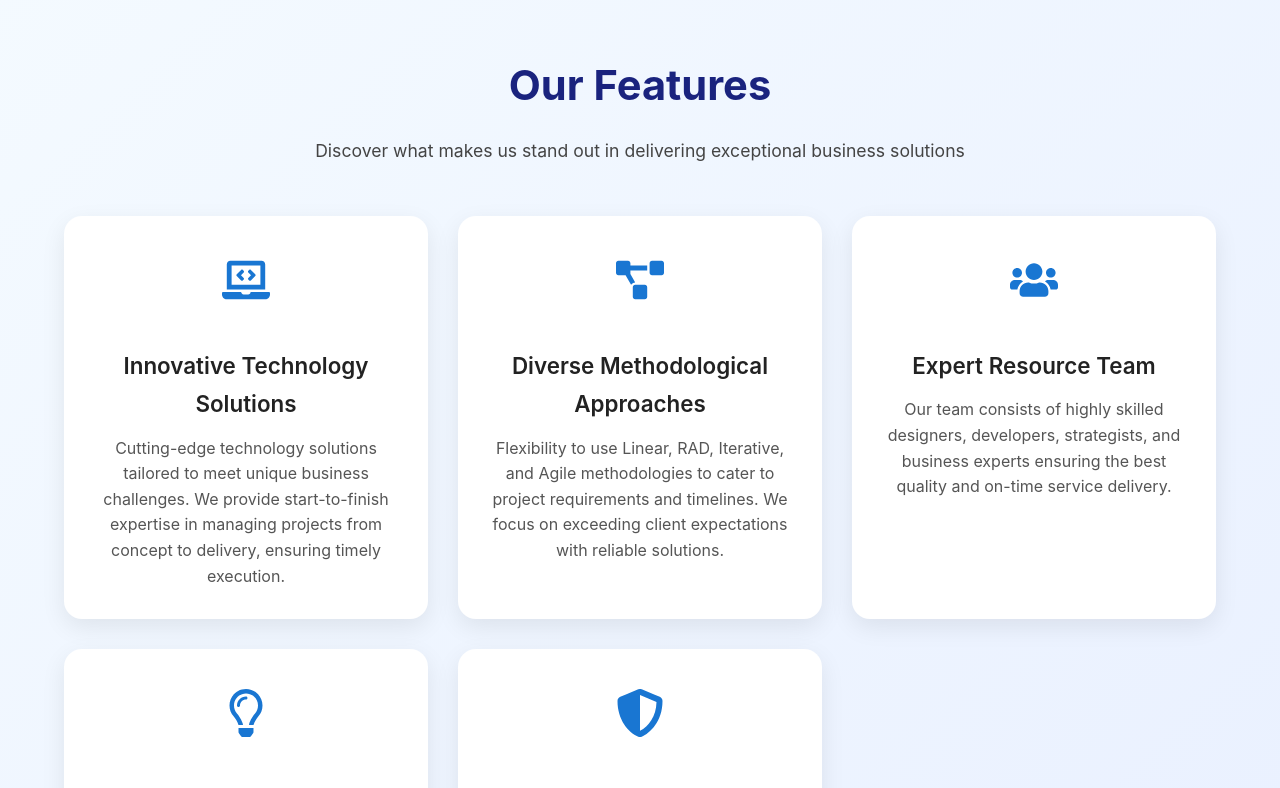
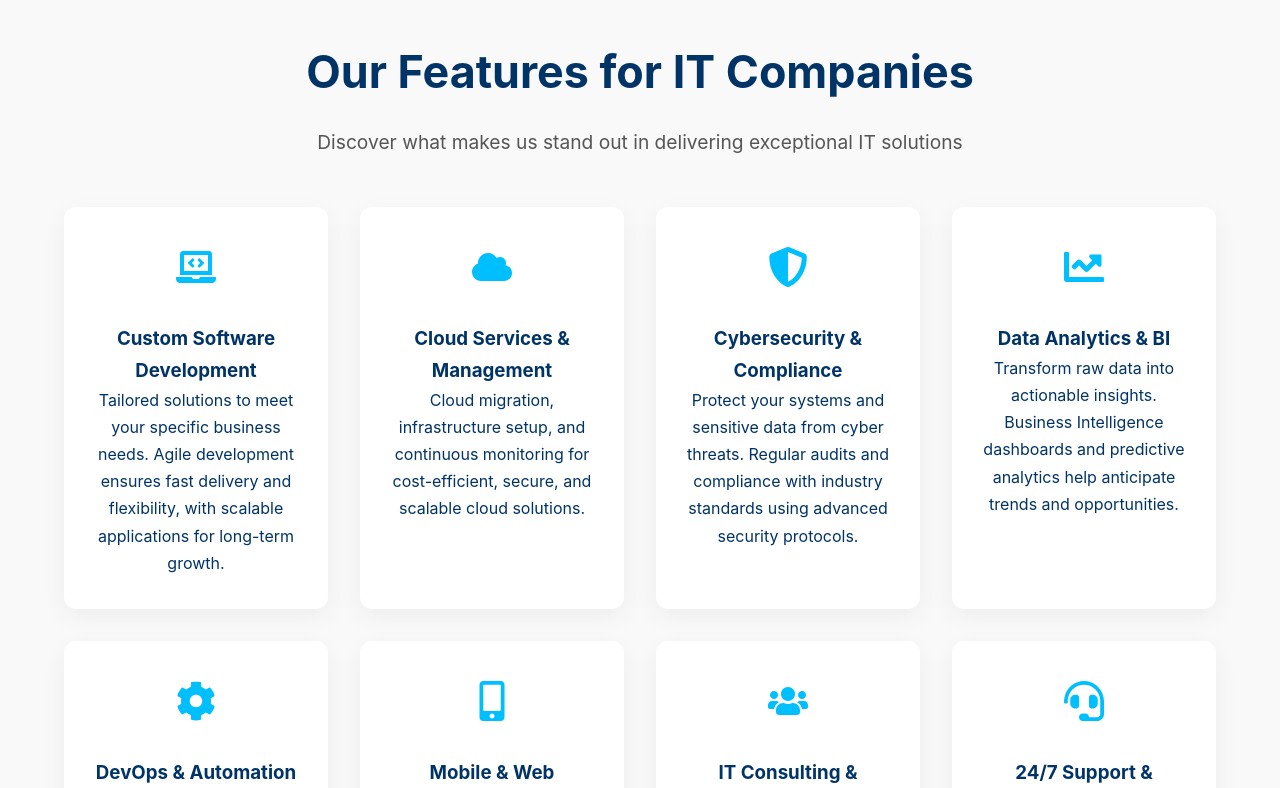
Before and after one commit to Dhanashree-02/QuickManagementServices__V2, a React (Vite) app: page / in a window 1280 px wide. Shown: the part 920-1708 px from the top of the page. Built offline with nearby package versions, Linux system fonts and the light colour scheme.

Commit message:
Our Features for IT Companies

```diff
--- a/src/components/Features/Features.jsx
+++ b/src/components/Features/Features.jsx
@@ -1,32 +1,47 @@
 import { motion } from "framer-motion";
-import { FaLaptopCode, FaProjectDiagram, FaUsers, FaRegLightbulb, FaShieldAlt } from "react-icons/fa";
+import { FaLaptopCode, FaCloud, FaShieldAlt, FaChartLine, FaMobileAlt, FaUsers, FaCog, FaHeadset } from "react-icons/fa";
 import styles from "./Features.module.css";
 
 const features = [
   {
     icon: <FaLaptopCode />,
-    title: "Innovative Technology Solutions",
-    desc: "Cutting-edge technology solutions tailored to meet unique business challenges. We provide start-to-finish expertise in managing projects from concept to delivery, ensuring timely execution."
+    title: "Custom Software Development",
+    desc: "Tailored solutions to meet your specific business needs. Agile development ensures fast delivery and flexibility, with scalable applications for long-term growth."
   },
   {
-    icon: <FaProjectDiagram />,
-    title: "Diverse Methodological Approaches",
-    desc: "Flexibility to use Linear, RAD, Iterative, and Agile methodologies to cater to project requirements and timelines. We focus on exceeding client expectations with reliable solutions."
+    icon: <FaCloud />,
+    title: "Cloud Services & Management",
+    desc: "Cloud migration, infrastructure setup, and continuous monitoring for cost-efficient, secure, and scalable cloud solutions."
+  },
+  {
+    icon: <FaShieldAlt />,
+    title: "Cybersecurity & Compliance",
+    desc: "Protect your systems and sensitive data from cyber threats. Regular audits and compliance with industry standards using advanced security protocols."
+  },
+  {
+    icon: <FaChartLine />,
+    title: "Data Analytics & BI",
+    desc: "Transform raw data into actionable insights. Business Intelligence dashboards and predictive analytics help anticipate trends and opportunities."
+  },
+  {
+    icon: <FaCog />,
+    title: "DevOps & Automation",
+    desc: "Continuous integration and delivery (CI/CD), automated testing, and infrastructure as code for reliable and faster release cycles."
+  },
+  {
+    icon: <FaMobileAlt />,
+    title: "Mobile & Web Applications",
+    desc: "Responsive, high-performance web applications and custom mobile apps for iOS and Android with intuitive UI/UX design."
   },
   {
     icon: <FaUsers />,
-    title: "Expert Resource Team",
-    desc: "Our team consists of highly skilled designers, developers, strategists, and business experts ensuring the best quality and on-time service delivery."
+    title: "IT Consulting & Strategy",
+    desc: "Expert guidance on technology adoption and digital transformation, roadmap planning aligned with business objectives, maximizing ROI."
   },
   {
-    icon: <FaRegLightbulb />,
-    title: "Strategic Innovation",
-    desc: "We drive innovation by combining creativity with strategic execution, helping businesses stay competitive in rapidly evolving markets."
-  },
-  {
-    icon: <FaShieldAlt />,
-    title: "Trusted & Secure",
-    desc: "We prioritize data security and compliance, implementing industry best practices to ensure client trust and long-term success."
+    icon: <FaHeadset />,
+    title: "24/7 Support & Maintenance",
+    desc: "Round-the-clock technical support with regular updates, patching, and performance monitoring to minimize downtime and ensure business continuity."
   }
 ];
 
@@ -41,10 +56,10 @@ const Features = () => {
           transition={{ duration: 0.8 }}
           viewport={{ once: true }}
         >
-          Our Features
+          Our Features for IT Companies
         </motion.h2>
         <p className={styles.sectionSubtitle}>
-          Discover what makes us stand out in delivering exceptional business solutions
+          Discover what makes us stand out in delivering exceptional IT solutions
         </p>
 
         <div className={styles.featureGrid}>
--- a/src/components/Features/Features.module.css
+++ b/src/components/Features/Features.module.css
@@ -1,65 +1,91 @@
 .features {
-  padding: 80px 20px;
-  background: linear-gradient(135deg, #f4faff, #e9f0ff);
+  padding: 4rem 2rem;
+  background-color: #f9f9f9;
   text-align: center;
 }
 
 .sectionTitle {
-  font-size: 2.6rem;
+  font-size: 2.8rem;
+  margin-bottom: 1rem;
+  color: #003366;
   font-weight: 700;
-  color: #1a237e;
-  margin-bottom: 15px;
 }
 
 .sectionSubtitle {
-  font-size: 1.1rem;
-  color: #444;
-  margin-bottom: 50px;
+  font-size: 1.2rem;
+  margin-bottom: 3rem;
+  color: #555;
 }
 
 .featureGrid {
   display: grid;
-  grid-template-columns: repeat(auto-fit, minmax(280px, 1fr));
-  gap: 30px;
-  justify-content: center;
+  grid-template-columns: repeat(4, 1fr); /* 4 cards per row */
+  gap: 2rem;
 }
 
 .featureCard {
   background: #fff;
-  border-radius: 18px;
-  padding: 30px 25px;
-  box-shadow: 0 8px 25px rgba(0, 0, 0, 0.08);
-  transition: all 0.3s ease;
-  cursor: pointer;
-  text-align: center;
+  border-radius: 12px;
+  padding: 2rem 1.5rem;
+  box-shadow: 0 8px 25px rgba(0, 0, 0, 0.05);
+  transition: all 0.4s ease-in-out;
+  position: relative;
+  overflow: hidden; /* To contain the pseudo-element effect */
+  color: #003366; /* Default text color */
+}
+
+.featureCard::before {
+  content: '';
+  position: absolute;
+  top: -50%;
+  left: -50%;
+  width: 200%;
+  height: 200%;
+  background: linear-gradient(45deg, #00bfff, #0073e6, #92fe9d, #00c9ff);
+  filter: blur(80px);
+  opacity: 0;
+  transition: all 0.5s ease-in-out;
+  z-index: 0;
+}
+
+.featureCard:hover::before {
+  opacity: 0.7; /* Visible blur on hover */
 }
 
 .featureCard:hover {
-  transform: translateY(-10px);
-  box-shadow: 0 12px 30px rgba(0, 0, 0, 0.12);
+  transform: translateY(-8px);
+  color: #fff; /* Text color on hover */
 }
 
+.featureCard h3,
+.featureCard p,
 .iconBox {
-  font-size: 3rem;
-  color: #1976d2;
-  margin-bottom: 20px;
-  transition: transform 0.3s ease, color 0.3s ease;
+  position: relative; /* To stay above pseudo-element */
+  z-index: 1;
+  transition: color 0.4s ease-in-out;
 }
 
 .featureCard:hover .iconBox {
-  transform: rotate(10deg) scale(1.1);
-  color: #0d47a1;
+  color: #fff; /* Icon color on hover */
 }
 
-.featureCard h3 {
-  font-size: 1.4rem;
-  font-weight: 600;
-  margin-bottom: 12px;
-  color: #222;
+/* Icon box */
+.iconBox {
+  font-size: 2.5rem;
+  color: #00bfff;
+  margin-bottom: 1rem;
+  transition: color 0.4s ease-in-out;
 }
 
-.featureCard p {
-  font-size: 1rem;
-  color: #555;
-  line-height: 1.6;
+/* Responsive */
+@media (max-width: 1024px) {
+  .featureGrid {
+    grid-template-columns: repeat(2, 1fr); /* 2 cards per row on tablet */
+  }
 }
+
+@media (max-width: 768px) {
+  .featureGrid {
+    grid-template-columns: 1fr; /* 1 card per row on mobile */
+  }
+}
```
